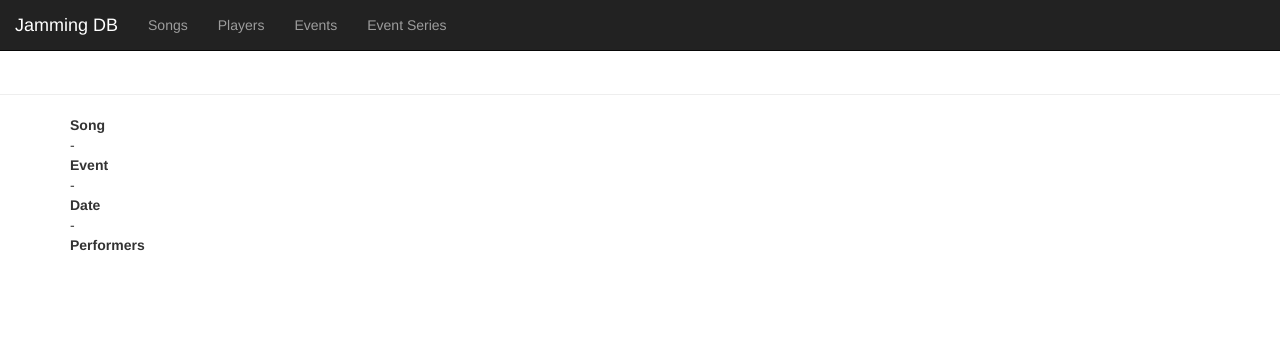
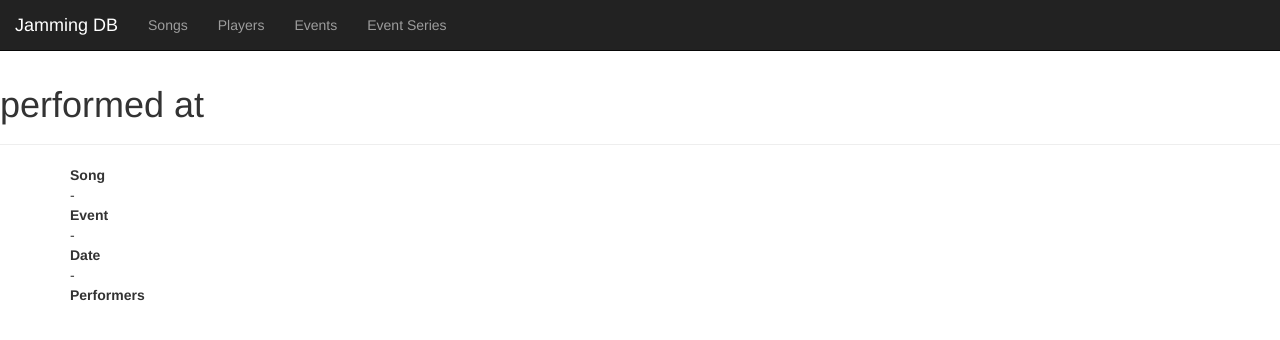
Before and after one commit to paulhkoester16/jamdb, a Flask app: template templates/detail_performed_song.html in a window 1280 px wide. Shown: the top 340 px of the page. Run offline with Flask 3, Linux system fonts and the light colour scheme; the template is opened without the code that fills it, so the values that code supplies are empty; some libraries are stand-ins or nearby versions.

Commit message:
more descriptive title

```diff
--- a/templates/detail_performed_song.html
+++ b/templates/detail_performed_song.html
@@ -1,7 +1,7 @@
 {% extends 'base.html' %}
 
 {% set song_name = song["song"] %}
-{% set title = song_name %}
+{% set title = song_name ~ " performed at " ~ song['event_occ'] %}
 
 {% block title %}{{ title }}{% endblock %}
 {% block header %}{{ title }}{% endblock %}
```
